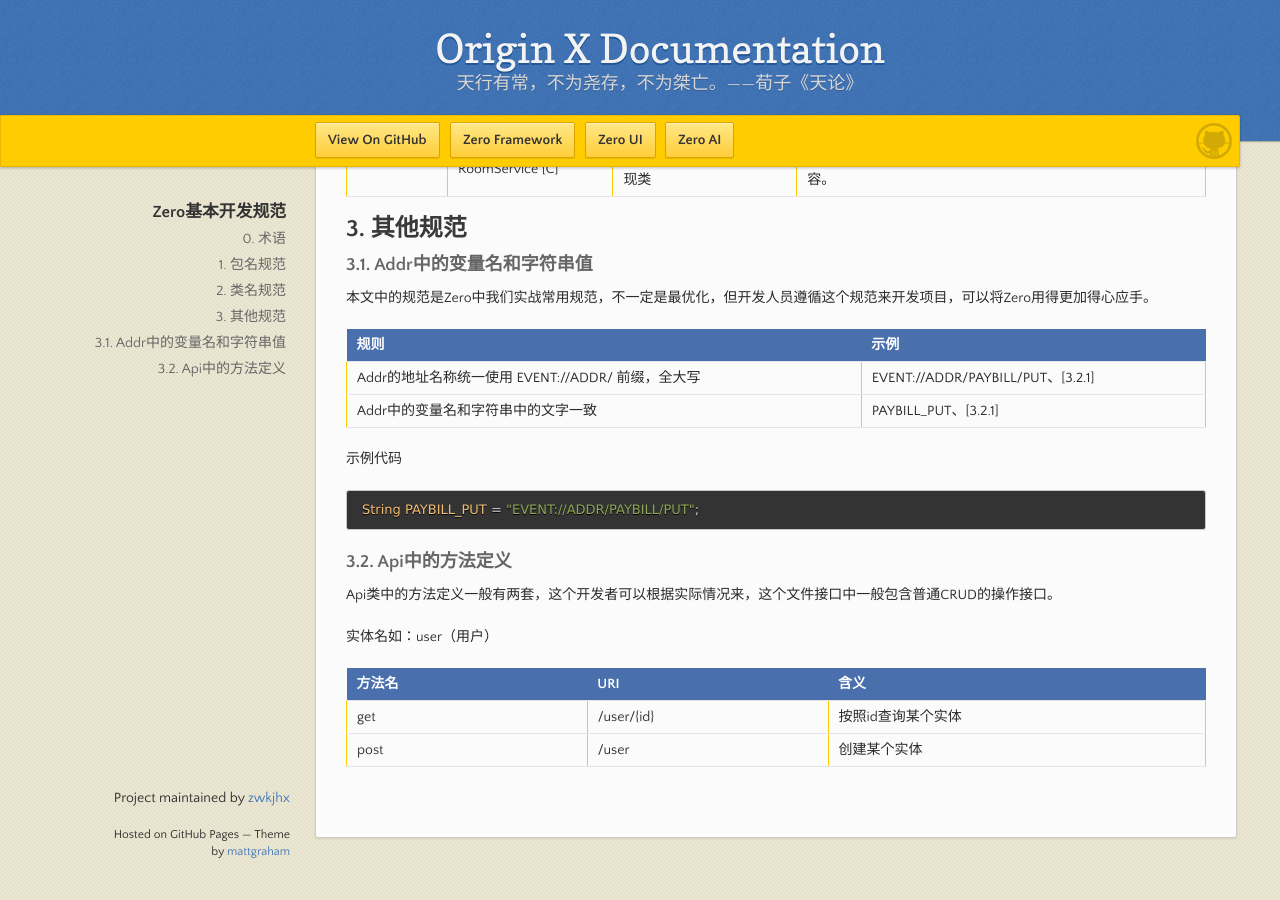
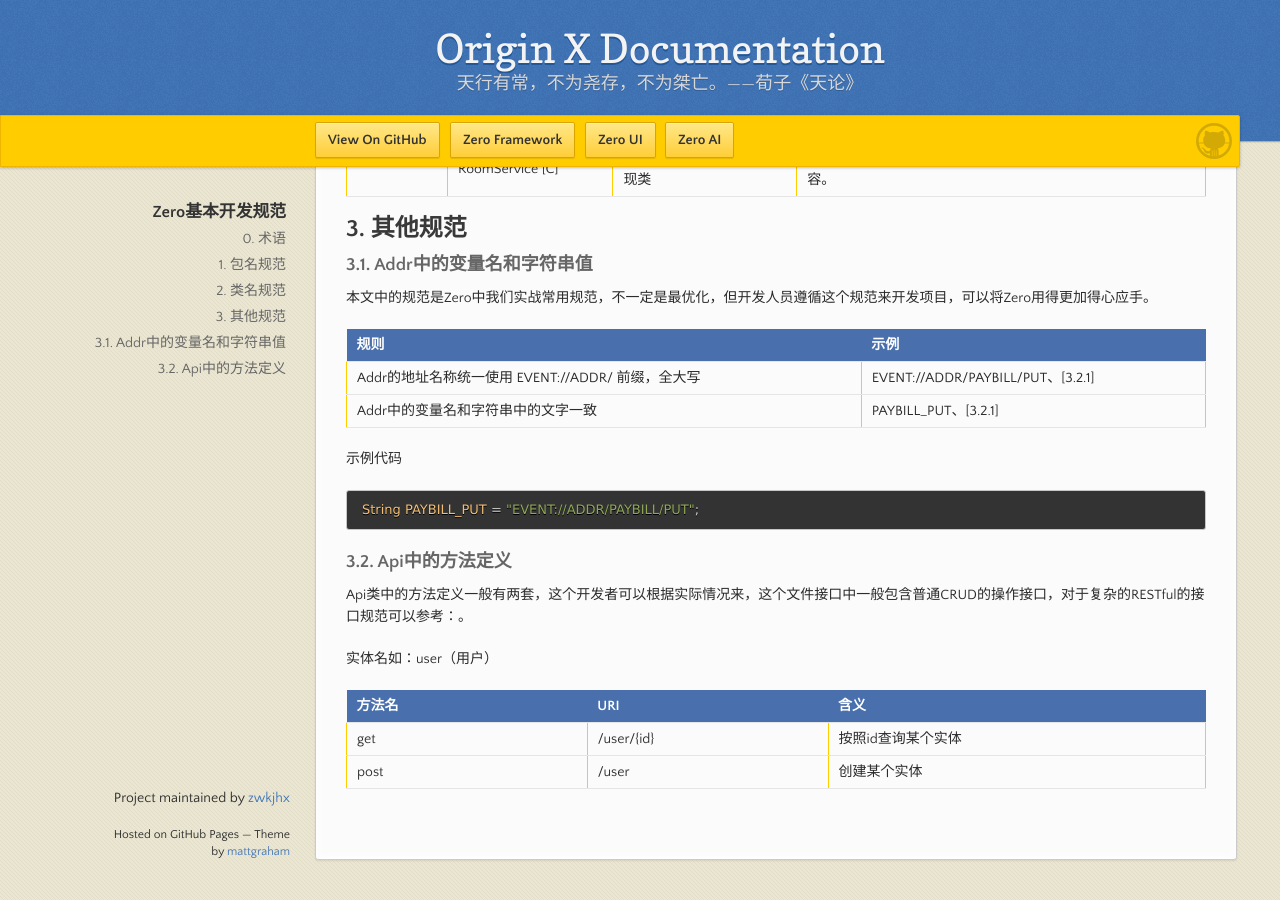
Before and after one commit to zwkjhx/ox-doc, a Jekyll site: the page built from specification/1-zerogui-fan/spc-001-zeroji-ben-kai-fa-gui-fan.md, in a window 1280 px wide and 900 px high, scrolled down 1442 px. Built offline with Jekyll 4.4.1, drawn with Linux system fonts in a browser that asks for light colours; our own code applies the rules of GitHub Pages for plain Markdown files; before the commit the page ends 2320 px from its top, so only the background shows below that.

Commit message:
Updates specification/1-zerogui-fan/spc-001-zeroji-ben-kai-fa-gui-fan.md
Auto commit by GitBook Editor

```diff
--- a/specification/1-zerogui-fan/spc-001-zeroji-ben-kai-fa-gui-fan.md
+++ b/specification/1-zerogui-fan/spc-001-zeroji-ben-kai-fa-gui-fan.md
@@ -58,7 +58,7 @@
 
 ### 3.2. Api中的方法定义
 
-Api类中的方法定义一般有两套，这个开发者可以根据实际情况来，这个文件接口中一般包含普通CRUD的操作接口。
+Api类中的方法定义一般有两套，这个开发者可以根据实际情况来，这个文件接口中一般包含普通CRUD的操作接口，对于复杂的RESTful的接口规范可以参考：。
 
 实体名如：user（用户）
 
```
